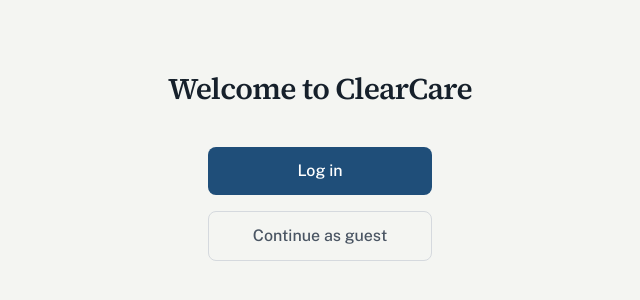
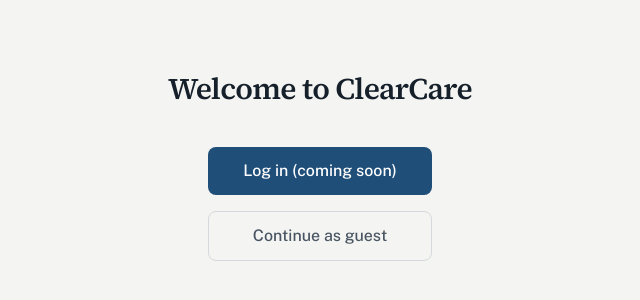
Before and after one commit to niwash/ClearCare, a Next.js app in the folder web/clearcare/: page / in a window 1280 px wide. Shown: the part 234-534 px from the top of the page, without its empty margins (320-960 px from the left). Built offline with nearby package versions, Linux system fonts and the light colour scheme.

Commit message:
CCARE-50: added temporary redirect from login to home

```diff
--- a/web/clearcare/app/page.tsx
+++ b/web/clearcare/app/page.tsx
@@ -5,10 +5,10 @@
     <main className="flex flex-1 flex-col items-center justify-center gap-4 px-4">
       <h1 className="mb-6 font-serif text-3xl font-semibold tracking-tight">Welcome to ClearCare</h1>
       <Link
-        href="/login"
+        href="/home"  //temporary redirect to home
         className="w-56 rounded-lg bg-link py-3 text-center font-medium text-surface no-underline hover:text-surface hover:opacity-90"
       >
-        Log in
+        Log in (coming soon)
       </Link>
       <Link
         href="/home"
@@ -17,5 +17,5 @@
         Continue as guest
       </Link>
     </main>
-  );
+    );
 }
--- a/web/clearcare/components/site-header.tsx
+++ b/web/clearcare/components/site-header.tsx
@@ -3,7 +3,7 @@
 
 // Keep unfinished pages in the navigation as plain text.
 const NAV_ITEMS = [
-  { label: "Homes", href: "/" },
+  { label: "Homes", href: "/home" },
   { label: "About the data", href: null },
 ] as const;
 
@@ -12,7 +12,7 @@
   return (
     <header className="border-b border-line bg-surface">
       <div className="mx-auto flex max-w-6xl flex-wrap items-center gap-x-4 px-4 pt-2 md:gap-x-8 md:px-8 lg:py-3">
-        <Link href="/" className="font-serif text-xl font-semibold text-ink no-underline hover:text-ink md:text-2xl">
+        <Link href="/home" className="font-serif text-xl font-semibold text-ink no-underline hover:text-ink md:text-2xl">
           ClearCare
         </Link>
         <nav aria-label="Main" className="order-last -mx-4 w-full overflow-x-auto px-4 md:-mx-8 md:px-8 lg:order-none lg:mx-0 lg:w-auto lg:flex-1 lg:px-0">
@@ -31,7 +31,7 @@
           </ul>
         </nav>
         <div className="flex min-w-0 flex-1 items-center justify-end gap-2 lg:flex-none">
-          <form action="/" role="search" aria-label="Search nursing homes" className="min-w-0 flex-1 sm:flex-none">
+          <form action="/home" role="search" aria-label="Search nursing homes" className="min-w-0 flex-1 sm:flex-none">
             <label htmlFor="site-search" className="sr-only">
               Search nursing homes
             </label>
```
